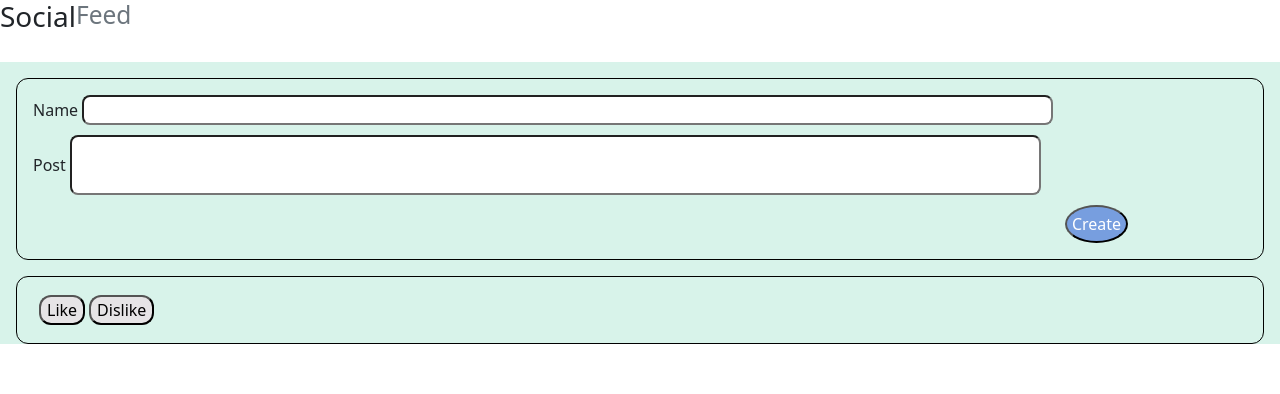
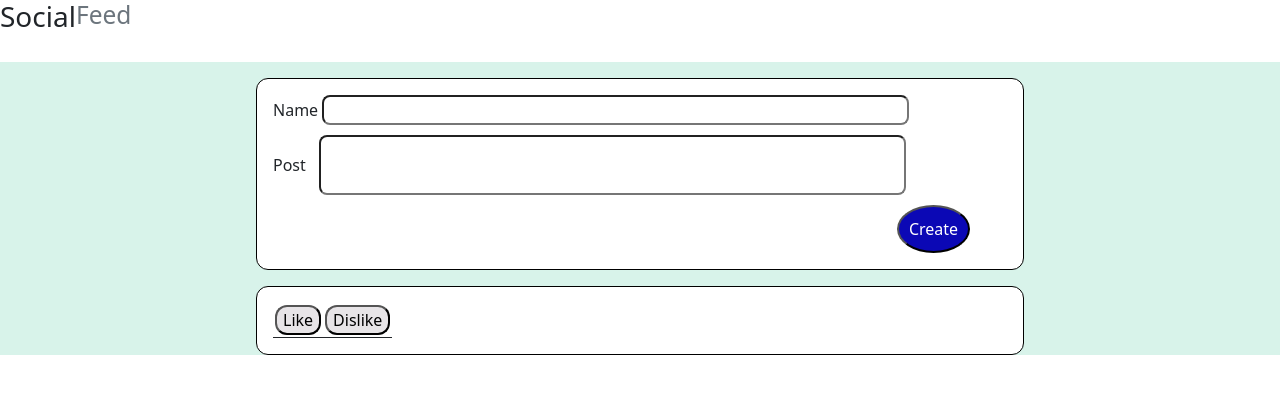
Before and after one commit to alykane20/Social-feed-Project, a React (Create React App) app: page / in a window 1280 px wide. Shown: the top 394 px of the page. Built offline with nearby package versions, Linux system fonts and the light colour scheme.

Commit message:
Fixed functionality of like/dislike buttons, now only one can be selected at a time.

```diff
--- a/src/App.css
+++ b/src/App.css
@@ -1,10 +1,13 @@
 .border-box {
+    background-color: white;
     border: 1px;
     border-style: solid;
     border-color: black;
     border-radius: 12px;
     margin: 1em;
     padding: 1em;
+    margin-left: 20%;
+    margin-right: 20%;
 }
 
 .main-background{
--- a/src/App.js
+++ b/src/App.js
@@ -20,12 +20,14 @@ function App() {
      <div>
         <NavBar />
      </div>
+     <div className='col-md-12'>
         <div className='border-box'>
          <CreatePost createNewPost={addNewPost} />
         </div>
         <div className='border-box'>
           <DisplayPosts parentPosts={posts}/>
         </div>
+        </div>
     </div>
   );
 }
--- a/src/Components/CreatePost/CreatePost.css
+++ b/src/Components/CreatePost/CreatePost.css
@@ -1,8 +1,8 @@
 .button{
-     background-color: rgba(13, 66, 211, 0.48);
+     background-color: rgba(7, 4, 180, 0.981);
      color: white;
      border-radius: 50%;
-     padding: 5px;
+     padding: 10px;
      margin-left: 85%;
 }
 
@@ -14,9 +14,9 @@ width: 80%;
 }
 
 .post-box{
-     border-radius: 8px;
+border-radius: 8px;
 margin-bottom: 10px;
-margin-left: 4px;
+margin-left: 13px;
 width: 80%;
 height: 60px;
 }
--- /dev/null
+++ b/src/Components/DisplayPosts/DisplayPosts.css
@@ -0,0 +1,10 @@
+.display{
+    border-bottom: solid;
+    border-bottom-width: thin;
+    border-width: 100%;
+
+}
+
+.name{
+    display: block;
+}
--- a/src/Components/DisplayPosts/DisplayPosts.jsx
+++ b/src/Components/DisplayPosts/DisplayPosts.jsx
@@ -1,16 +1,17 @@
 import PostFormat from "../Post/Post";
+import './DisplayPosts.css'
 
 const DisplayPosts = (props) => {
     return (
     <table>
-        <tbody>
+        <tbody >
           {props.parentPosts.map((post, index) =>{
           return (
-            <tr key={index}>
-              <td>{post.name}</td>
-              <td>{post.post}</td>
+            <div key={index} className='display'>
+              <div className='name'>{post.name}</div>
+              <div>{post.post}</div>
               <PostFormat />
-            </tr>
+            </div>
           );
         })}
         </tbody>
--- a/src/Components/Post/Post.jsx
+++ b/src/Components/Post/Post.jsx
@@ -9,14 +9,14 @@ const PostFormat = (props) => {
 
     function handleLikeClick() {
         if(likeButtonClass === "inactive"){
-            setLikeButtonClass("likeActive");
+            setLikeButtonClass("likeActive"); setDislikeButtonClass("inactive");
         }
         else {
-            setLikeButtonClass("inactive");
+            setLikeButtonClass("inactive"); setDislikeButtonClass("inactive")
         }}
     function handleDislikeClick() {
         if(dislikeButtonClass === "inactive"){
-            setDislikeButtonClass("dislikeActive");
+            setDislikeButtonClass("dislikeActive"); setLikeButtonClass("inactive")
             }
         else{
             setDislikeButtonClass("inactive");
```
